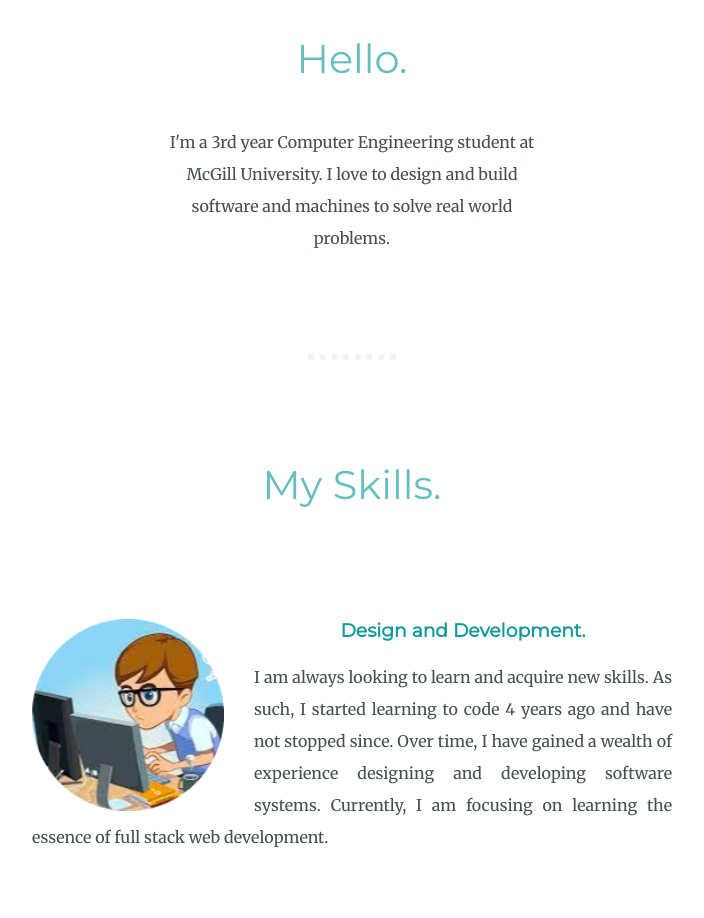
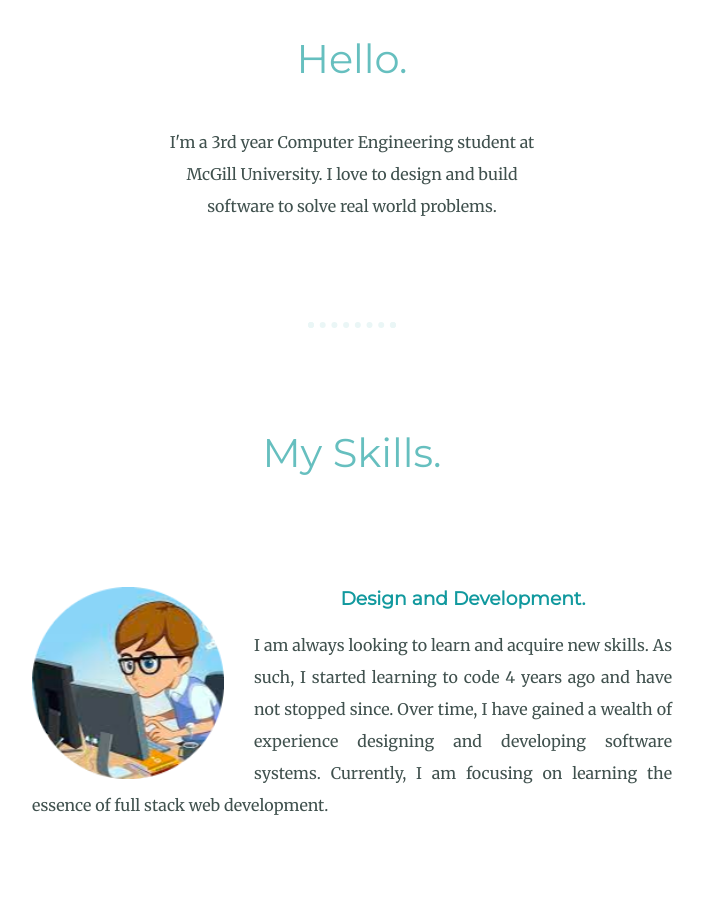
Before and after one commit to junaid-mohammad/Personal-Website, a plain HTML site: page index.html in a window 1280 px wide. Shown: the part 1010-1928 px from the top of the page, without its empty margins (288-992 px from the left). Drawn offline with Linux system fonts and the light colour scheme.

Commit message:
Modified intro text slightly.

```diff
--- a/index.html
+++ b/index.html
@@ -26,7 +26,7 @@
 
       <h2>Hello.</h2>
       <div class="intro">
-        <p>I'm a 3rd year Computer Engineering student at McGill University. I love to design and build software and machines to solve real world problems.</p>
+        <p>I'm a 3rd year Computer Engineering student at McGill University. I love to design and build software to solve real world problems.</p>
       </div>
     </div>
     <hr>
```
